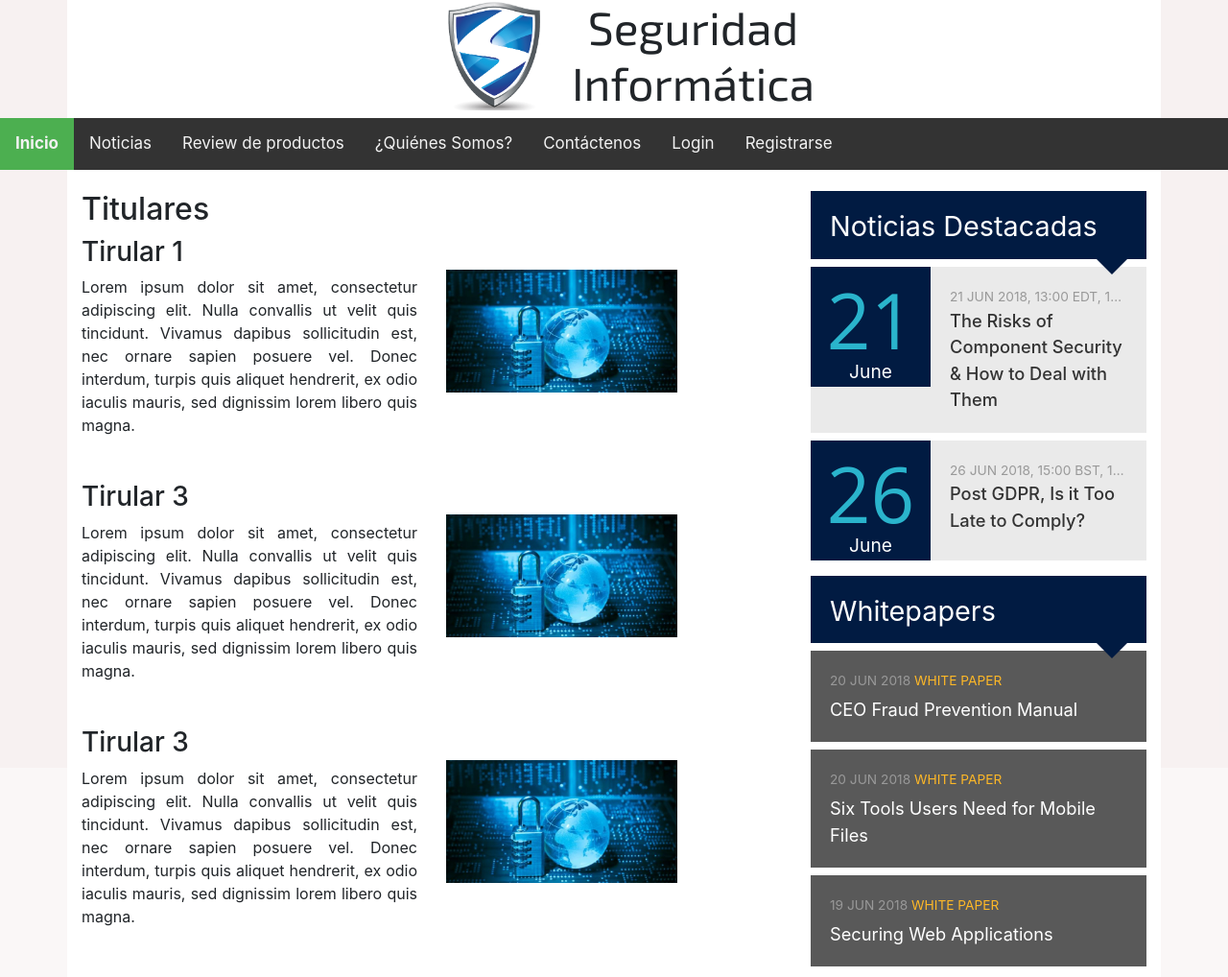
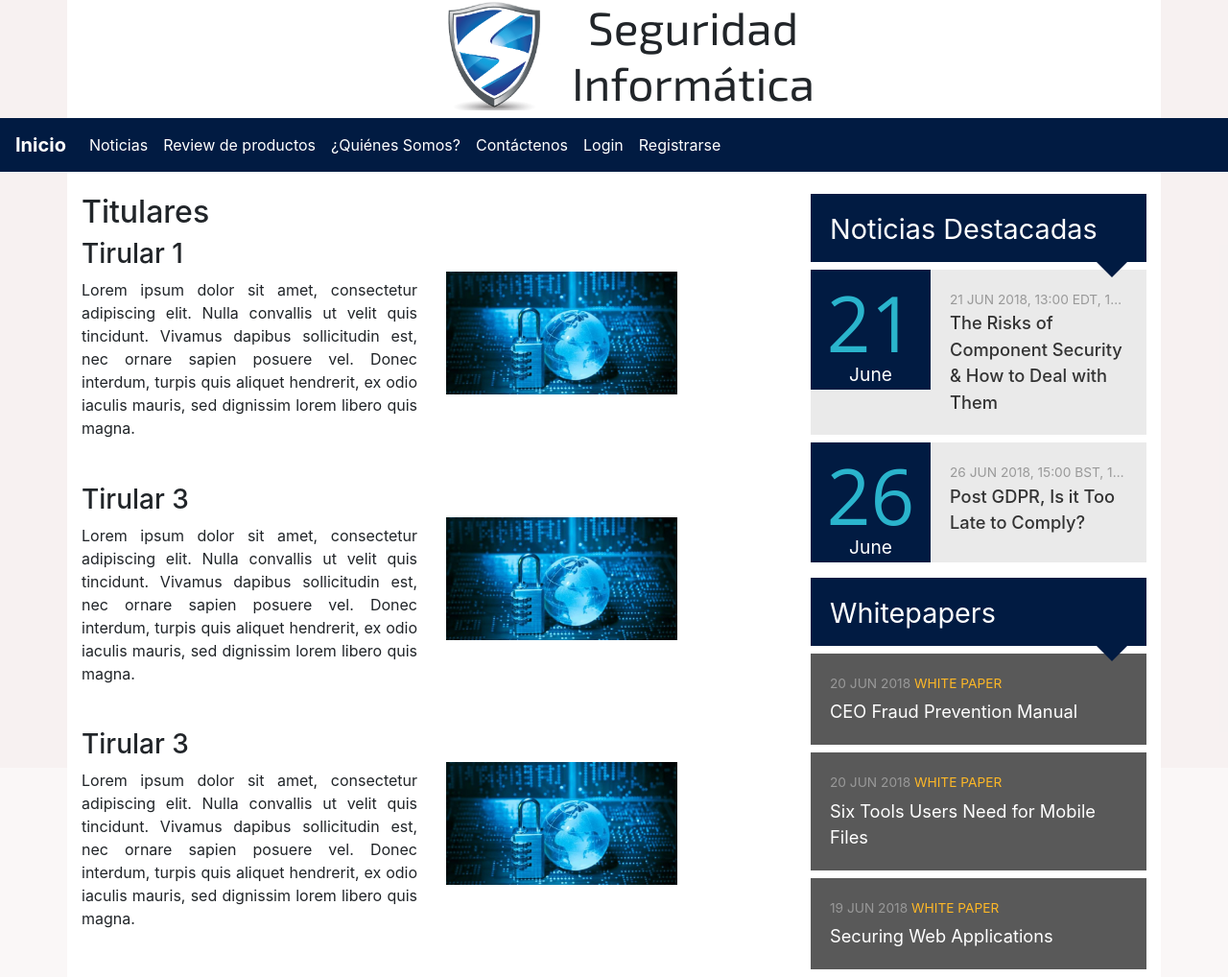
Before and after one commit to Jealvia/Proyecto-DAW, a plain HTML site: page index.html in a window 1280 px wide. Shown: the top 1018 px of the page at 96% size. Drawn offline with nearby package versions, Linux system fonts and the light colour scheme.

Commit message:
index navbar responsive

```diff
--- a/css/index.css
+++ b/css/index.css
@@ -291,66 +291,3 @@ footer a {
     text-align: center;
   }
 }
-
-
-
-
-
-
-
-
-
-
-
-
-
-.topnav {
-  overflow: hidden;
-  background-color: #333;
-}
-
-.topnav a {
-  float: left;
-  display: block;
-  color: #f2f2f2;
-  text-align: center;
-  padding: 14px 16px;
-  text-decoration: none;
-  font-size: 17px;
-}
-
-.topnav a:hover {
-  background-color: #ddd;
-  color: black;
-}
-
-.active {
-  background-color: #4CAF50;
-  color: white;
-}
-
-.topnav .icon {
-  display: none;
-}
-
-@media screen and (max-width: 600px) {
-  .topnav a:not(:first-child) {display: none;}
-  .topnav a.icon {
-    float: right;
-    display: block;
-  }
-}
-
-@media screen and (max-width: 600px) {
-  .topnav.responsive {position: relative;}
-  .topnav.responsive .icon {
-    position: absolute;
-    right: 0;
-    top: 0;
-  }
-  .topnav.responsive a {
-    float: none;
-    display: block;
-    text-align: left;
-  }
-}
--- a/index.html
+++ b/index.html
@@ -1,5 +1,6 @@
 <!DOCTYPE html>
 <html lang="zxx" class="no-js">
+
 <head>
 	<meta charset="utf-8">
 	<meta name="viewport" content="width=device-width, initial-scale=1">
@@ -13,6 +14,7 @@
 	<script src="https://maxcdn.bootstrapcdn.com/bootstrap/4.1.0/js/bootstrap.min.js"></script>
 	<script src="js/app.js"></script>
 </head>
+
 <body>
 	<header id="header">
 		<div class="container">
@@ -29,18 +31,39 @@
 				<div class="col-sm-2"></div>
 			</div>
 		</div>
-			<div class="topnav" id="myTopnav">
-				<a class="active" href="index.html">Inicio</a>
-				<a class="" href="news.html">Noticias</a>
-				<a class="" href="review.html">Review de productos</a>
-				<a class="" href="quienesomos.html">¿Quiénes Somos?</a>
-				<a class="" href="contactenos.html">Contáctenos</a>
-				<a class="" href="login.html">Login</a>
-				<a class="" href="signin.html">Registrarse</a>
-				<a href="javascript:void(0);" class="icon" onclick="myFunction()">
-					<i class="fa fa-bars"></i>
-				</a>
+		<nav class="navbar navbar-expand-md background-bar navbar-dark">
+			<!-- Brand -->
+			<a class="navbar-brand active" href="index.html">Inicio</a>
+
+			<!-- Toggler/collapsibe Button -->
+			<button class="navbar-toggler" type="button" data-toggle="collapse" data-target="#collapsibleNavbar">
+				<span class="navbar-toggler-icon"></span>
+			</button>
+
+			<!-- Navbar links -->
+			<div class="collapse navbar-collapse" id="collapsibleNavbar">
+				<ul class="navbar-nav">
+					<li class="nav-item  ">
+						<a class="nav-link text-white" href="news.html">Noticias</a>
+					</li>
+					<li class="nav-item">
+						<a class="nav-link text-white" href="review.html">Review de productos</a>
+					</li>
+					<li class="nav-item">
+						<a class="nav-link text-white" href="quienesomos.html">¿Quiénes Somos?</a>
+					</li>
+					<li class="nav-item">
+						<a class="nav-link text-white" href="contactenos.html">Contáctenos</a>
+					</li>
+					<li class="nav-item">
+						<a class="nav-link text-white" href="login.html">Login</a>
+					</li>
+					<li class="nav-item">
+						<a class="nav-link text-white" href="signin.html">Registrarse</a>
+					</li>
+				</ul>
 			</div>
+		</nav>
 
 	</header>
 	<div class="container">
@@ -161,4 +184,5 @@
 				</div>
 			</footer>
 </body>
+
 </html>
```
Lines whose indentation alone changed are shown as unchanged.
